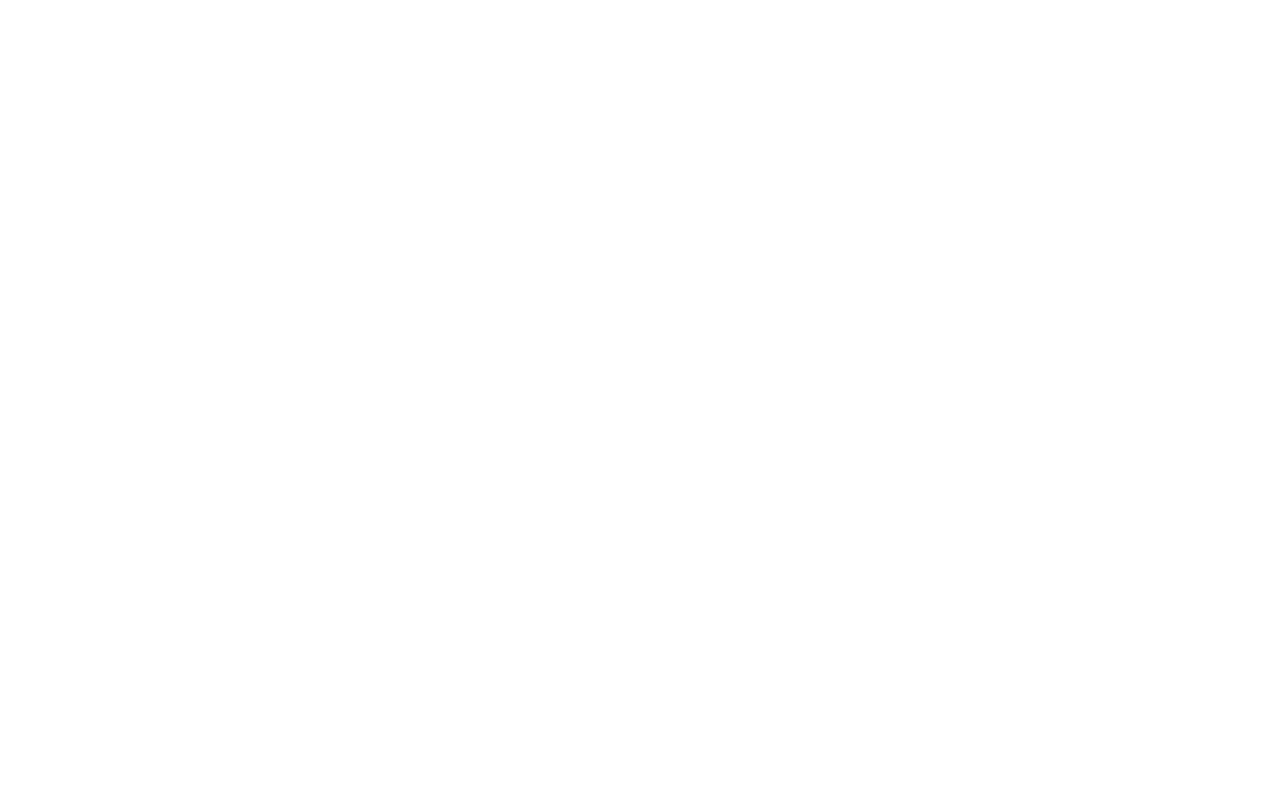
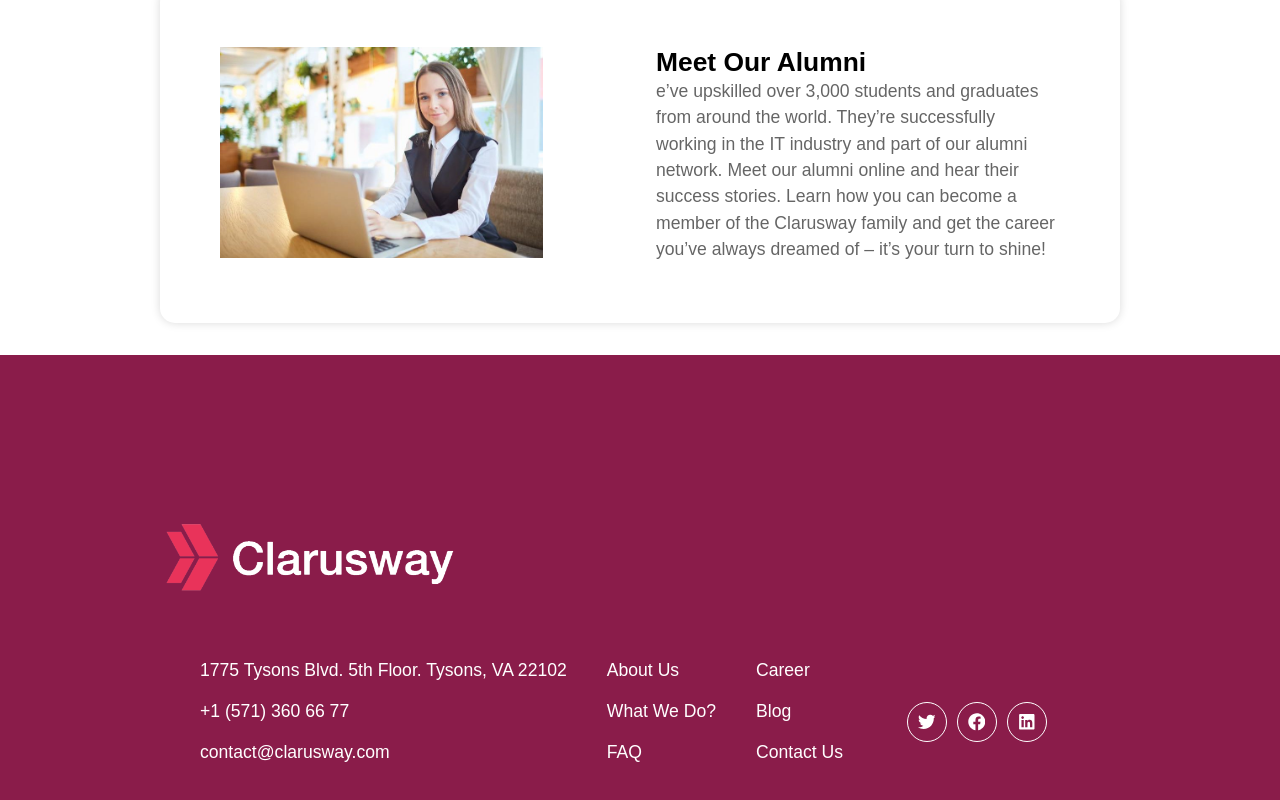
Before and after one commit to bemrekalkan/React-Project-7_Styled-Component-Web-Page, a React (Create React App) app: page / in a window 1280 px wide. Shown: the part 1304-2104 px from the top of the page. Before the commit the page ends 800 px from the top, so only its background shows below. Built offline with nearby package versions, Linux system fonts and the light colour scheme.

Commit message:
finished.

```diff
--- a/src/App.js
+++ b/src/App.js
@@ -1,6 +1,10 @@
 import Header from "./components/Header";
 import { ThemeProvider } from "styled-components";
 import { GlobalStyles } from "./components/styles/Global";
+import data from "./data";
+import Card from "./components/Card";
+import Footer from "./components/Footer";
+import Container from "./components/styles/Container.styled";
 
 const theme = {
   colors: {
@@ -17,8 +21,13 @@
     <ThemeProvider theme={theme}>
       <GlobalStyles />
       <Header />
+      <Container>
+        {data.map((item, index) => {
+          return <Card {...item} key={index} />;
+        })}
+      </Container>
+      <Footer />
     </ThemeProvider>
   );
 };
-
 export default App;
--- a/src/components/Footer.js
+++ b/src/components/Footer.js
@@ -0,0 +1,38 @@
+import SocialIcons from "./SocialIcons";
+import Container from "./styles/Container.styled";
+import Flex from "./styles/Flex.styled";
+import StyledFooter from "./styles/Footer.styled";
+import { Logo } from "./styles/Header.styled";
+
+export default function Footer() {
+  return (
+    <StyledFooter>
+      <Container>
+        <Flex>
+          <Logo src="./images/logo_white.png" alt="" />
+        </Flex>
+
+        <Flex>
+          <ul>
+            <li>1775 Tysons Blvd. 5th Floor. Tysons, VA 22102</li>
+            <li> +1 (571) 360 66 77</li>
+            <li>contact@clarusway.com</li>
+          </ul>
+          <ul>
+            <li>About Us</li>
+            <li>What We Do?</li>
+            <li>FAQ</li>
+          </ul>
+
+          <ul>
+            <li>Career</li>
+            <li>Blog</li>
+            <li>Contact Us</li>
+          </ul>
+
+          <SocialIcons />
+        </Flex>
+      </Container>
+    </StyledFooter>
+  );
+}
--- /dev/null
+++ b/src/components/styles/Footer.styled.jsx
@@ -0,0 +1,30 @@
+import styled from "styled-components";
+
+const StyledFooter = styled.footer`
+  background-color: ${({ theme }) => theme.colors.footer};
+  color: #fff;
+  padding: 100px 0 60px;
+
+  ul {
+    list-style-type: none;
+  }
+
+  ul li {
+    margin-bottom: 20px;
+  }
+
+  p {
+    text-align: right;
+  }
+
+  @media (max-width: ${({ theme }) => theme.mobile}) {
+    text-align: center;
+    ul {
+      padding: 0;
+    }
+    p {
+      text-align: center;
+    }
+  }
+`;
+export default StyledFooter;
```
Also changed, not shown: src/components/styles/Global.jsx (+7 -7 lines).
